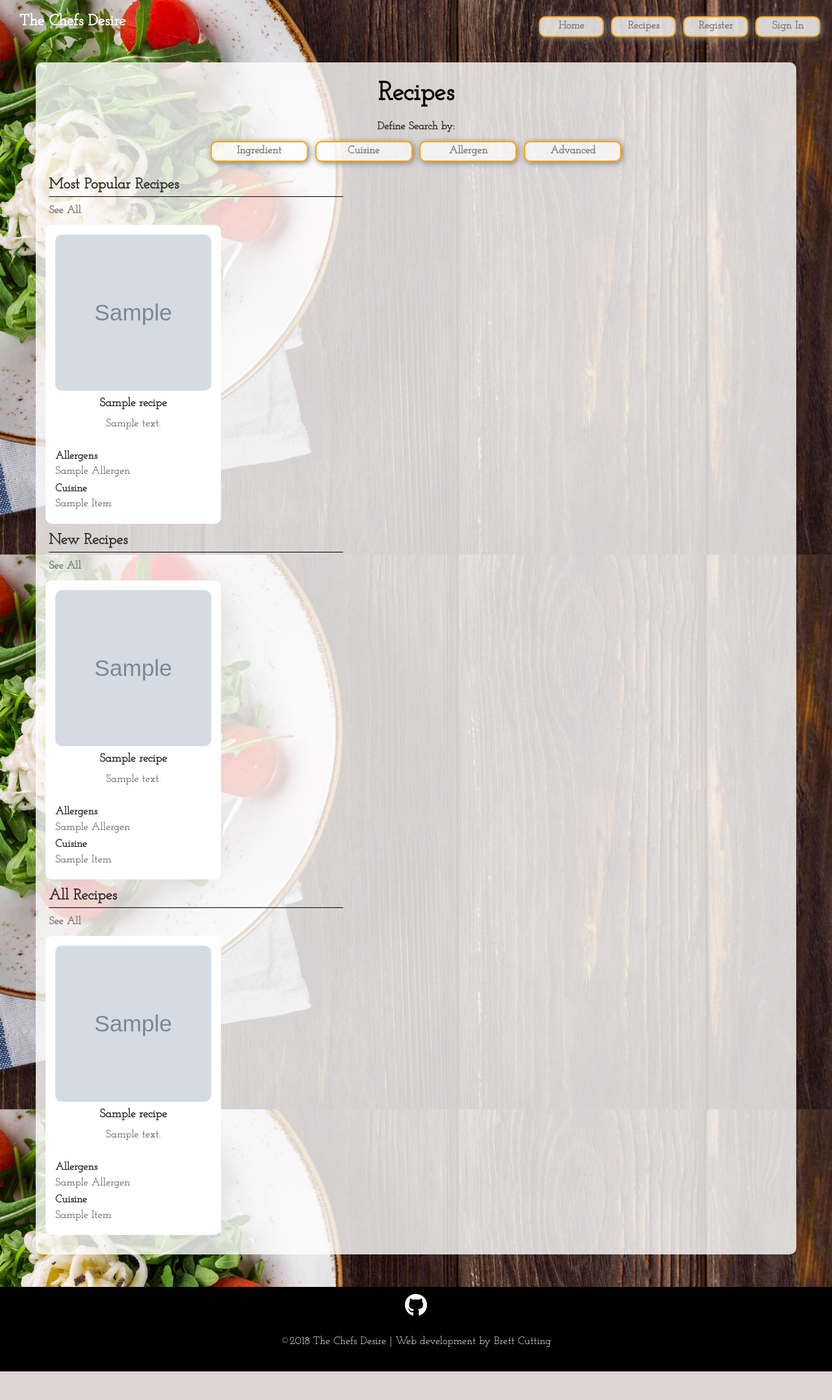
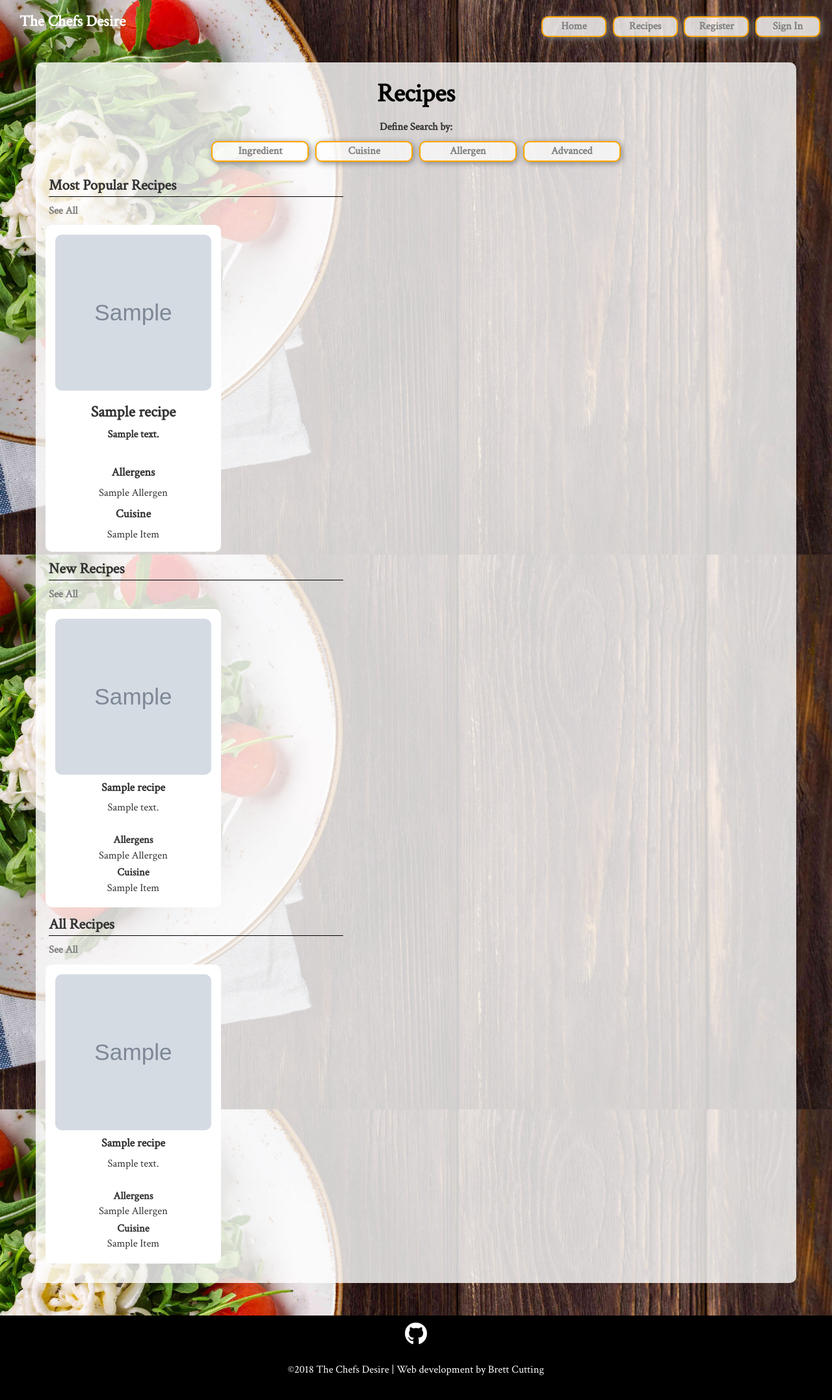
Before and after one commit to brettcutt/the-chefs-desire, a Flask app: page /recipes in a window 1280 px wide. Shown: the whole page at 65% size. Before the commit the page ends 2110 px from the top, so only its background shows below. Run offline with Flask 2, Linux system fonts and the light colour scheme; grey boxes marked "Sample" are stand-in pictures; a database or web service that is not in the repository returns one stand-in record (values such as "Sample title"); some libraries are stand-ins or nearby versions.

Commit message:
changed text

```diff
--- a/static/css/style.css
+++ b/static/css/style.css
@@ -9,7 +9,7 @@ body {
     height: 100%;
     margin: 0;
     padding: 0;
-    font-family: 'Josefin Slab', serif;
+    font-family: 'Crimson Text', serif;
     font-size: 16.5px;
     background-image: url(../images/dish-background.jpg);
     background-size: cover;
--- a/templates/base.html
+++ b/templates/base.html
@@ -9,7 +9,8 @@
     <link rel="stylesheet" href="https://use.fontawesome.com/releases/v5.4.1/css/all.css" integrity="sha384-5sAR7xN1Nv6T6+dT2mhtzEpVJvfS3NScPQTrOxhwjIuvcA67KV2R5Jz6kr4abQsz" crossorigin="anonymous">
     <link rel="stylesheet" href="{{ url_for('static', filename='css/bootstrap.min.css')}}">
     <link rel="stylesheet" href="{{ url_for('static', filename='css/style.css')}}" type="text/css" />
-    <link href="https://fonts.googleapis.com/css?family=Josefin+Slab" rel="stylesheet">
+    <link href="https://fonts.googleapis.com/css?family=Crimson+Text" rel="stylesheet">
+
     <title>The Chefs Desire</title>
 
 </head>
--- a/templates/my_recipes.html
+++ b/templates/my_recipes.html
@@ -43,7 +43,7 @@
                 <p>{{ recipe.description |truncate(65) }}</p>
 
                 </div>
-                <div class="allergen_box col-xs-12">
+                <div class="allergen_box col-xs-12 center">
                     <div><b>Allergens</b></div>
 
                 {% for item in recipe.allergens %}
@@ -56,7 +56,7 @@
 
                 </div>
 
-                <div class="cuisine_box col-xs-12">
+                <div class="cuisine_box col-xs-12 center">
                     <div><b>Cuisine</b></div>
                 {% for item in recipe.cuisine %}
                 {% if loop.index == 0 or item == "" %}
--- a/templates/recipes.html
+++ b/templates/recipes.html
@@ -31,21 +31,21 @@
                 </div>
 
                 <div class=" name_box col-xs-12 center">
-                    <h4><b>{{ recipe.name }}</b></h4>
+                    <h3><b>{{ recipe.name }}</b></h3>
                 </div>
 
                 <div class="center allergen_box col-xs-12">
 
-                <p>{{ recipe.description |truncate(65) }}</p>
+                <p><b>{{ recipe.description |truncate(65) }}</b></p>
 
                 </div>
 
-                <div class=" allergen_box col-xs-12">
-                    <div><b>Allergens</b></div>
+                <div class=" allergen_box col-xs-12 center">
+                    <h4><b>Allergens</b></h4>
 
                 {% for item in recipe.allergens %}
                 {% if loop.index == 0 or item == "" %}
-                <p>None</p>
+                <p><b>None</b></p>
                 {% else %}
                     <span>{{ item | title}}</span>
                 {% endif %}
@@ -53,11 +53,11 @@
 
                 </div>
 
-                <div class="cuisine_box col-xs-12">
-                    <div><b>Cuisine</b></div>
+                <div class="cuisine_box col-xs-12 center">
+                    <h4><b>Cuisine</b></h4>
                 {% for item in recipe.cuisine %}
                 {% if loop.index == 0 or item == "" %}
-                <p>None</p>
+                <p><b>None</b></p>
                 {% else %}
                     <span>{{ item |title}}</span>
                 {% endif %}
@@ -77,7 +77,7 @@
     </div>
 </div>
 
-<!--THE ROW FOR THE 4 MOST VIEWED RECIPES -->
+<!--THE ROW FOR THE 4 NEW RECIPES -->
 <div class="row found_recipe_row">
 {% for recipe in new_recipes %}
 
@@ -100,7 +100,7 @@
 
                 </div>
 
-                <div class=" allergen_box col-xs-12">
+                <div class=" allergen_box col-xs-12 center">
                     <div><b>Allergens</b></div>
 
                 {% for item in recipe.allergens %}
@@ -113,7 +113,7 @@
 
                 </div>
 
-                <div class="cuisine_box col-xs-12">
+                <div class="cuisine_box col-xs-12 center">
                     <div><b>Cuisine</b></div>
                 {% for item in recipe.cuisine %}
                 {% if loop.index == 0 or item == "" %}
@@ -160,7 +160,7 @@
 
                 </div>
 
-                <div class=" allergen_box col-xs-12">
+                <div class=" allergen_box col-xs-12 center">
                     <div><b>Allergens</b></div>
 
                 {% for item in recipe.allergens %}
@@ -173,7 +173,7 @@
 
                 </div>
 
-                <div class="cuisine_box col-xs-12">
+                <div class="cuisine_box col-xs-12 center">
                     <div><b>Cuisine</b></div>
                 {% for item in recipe.cuisine %}
                 {% if loop.index == 0 or item == "" %}
--- a/templates/search_results.html
+++ b/templates/search_results.html
@@ -67,7 +67,7 @@
                         <p>{{ recipe.description |truncate(65) }}</p>
                     </div>
 
-                    <div class=" allergen_box col-xs-12">
+                    <div class=" allergen_box col-xs-12 center">
                         <div><b>Allergens</b></div>
 
                         {% for item in recipe.allergens %} {% if loop.index == 0 or item == "" %}
@@ -77,7 +77,7 @@
 
                     </div>
 
-                    <div class="cuisine_box col-xs-12">
+                    <div class="cuisine_box col-xs-12 center">
                         <div><b>Cuisine</b></div>
                         {% for item in recipe.cuisine %} {% if loop.index == 0 or item == "" %}
                         <p>None</p>
```
